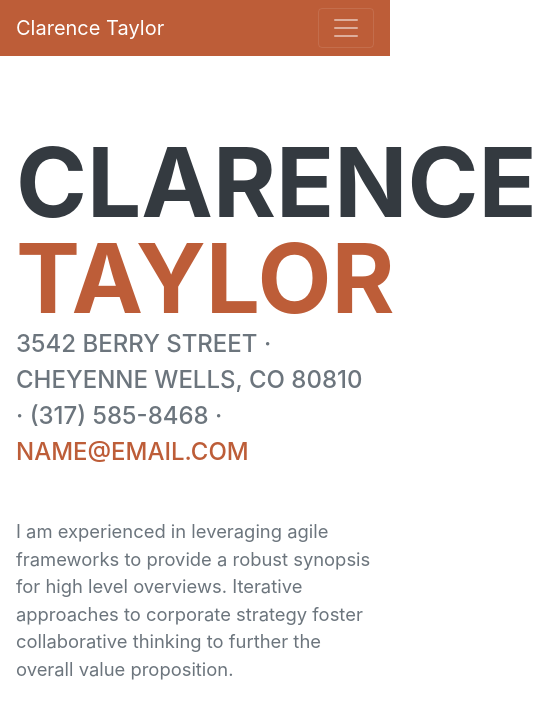
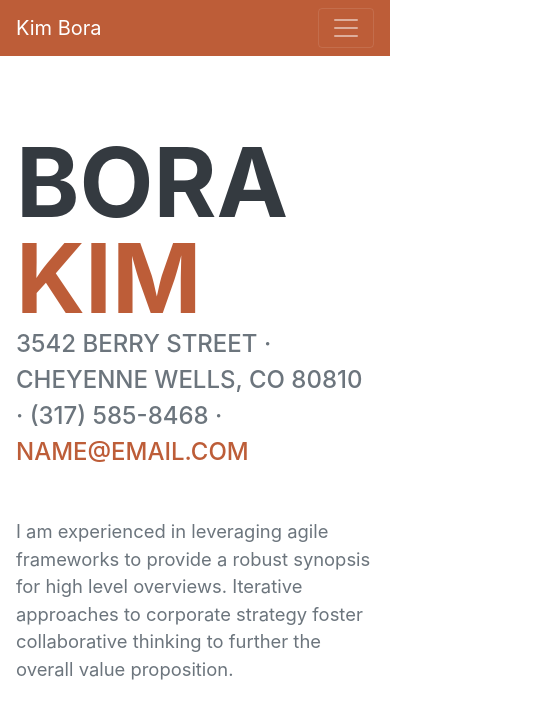
Before and after one commit to bora711/bora711.github.io, a plain HTML site: page index.html in a window 390 px wide. Shown: the top 726 px of the page, 537 px wide, since content can reach past the window. Drawn offline with nearby package versions, Linux system fonts and the light colour scheme; a web font is replaced by a local one.

Commit message:
resume modify

```diff
--- a/index.html
+++ b/index.html
@@ -19,7 +19,7 @@
         <!-- Navigation-->
         <nav class="navbar navbar-expand-lg navbar-dark bg-primary fixed-top" id="sideNav">
             <a class="navbar-brand js-scroll-trigger" href="#page-top">
-                <span class="d-block d-lg-none">Clarence Taylor</span>
+                <span class="d-block d-lg-none">Kim Bora</span>
                 <span class="d-none d-lg-block"><img class="img-fluid img-profile rounded-circle mx-auto mb-2" src="assets/img/profile.jpg" alt="" /></span>
             </a>
             <button class="navbar-toggler" type="button" data-toggle="collapse" data-target="#navbarSupportedContent" aria-controls="navbarSupportedContent" aria-expanded="false" aria-label="Toggle navigation"><span class="navbar-toggler-icon"></span></button>
@@ -40,8 +40,8 @@
             <section class="resume-section" id="about">
                 <div class="resume-section-content">
                     <h1 class="mb-0">
-                        Clarence
-                        <span class="text-primary">Taylor</span>
+                        Bora
+                        <span class="text-primary">Kim</span>
                     </h1>
                     <div class="subheading mb-5">
                         3542 Berry Street · Cheyenne Wells, CO 80810 · (317) 585-8468 ·
```
